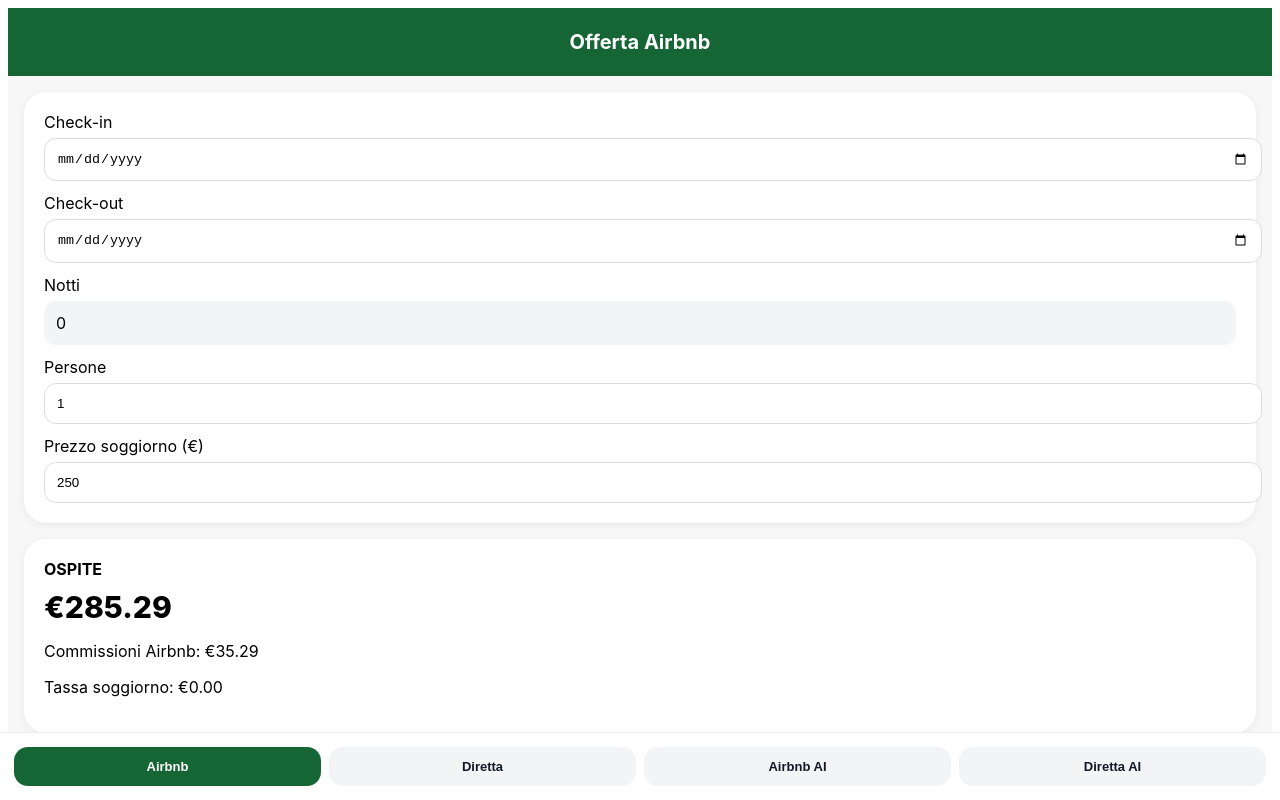
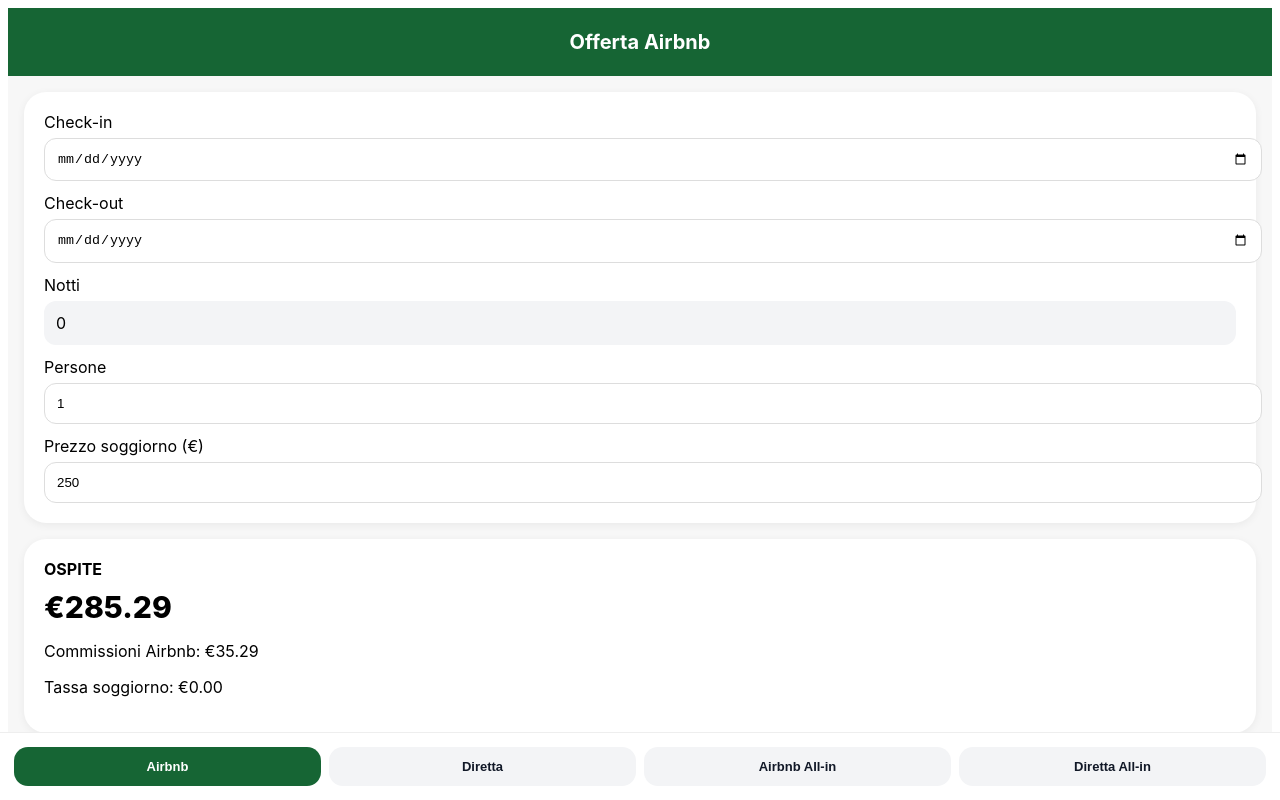
Before and after one commit to danix87sp/calcolatore-romolhouse, a React (Vite) app: page / in a window 1280 px wide. Shown: the top 800 px of the page. Built offline with nearby package versions, Linux system fonts and the light colour scheme.

Commit message:
Update App.jsx

```diff
--- a/App.jsx
+++ b/App.jsx
@@ -328,7 +328,7 @@
     tab === "airbnb_ai"
   )}
 >
-          Airbnb AI
+  Airbnb All-in
 </button>
 
 <button
@@ -339,7 +339,7 @@
     tab === "direct_ai"
   )}
 >
-          Diretta AI
+  Diretta All-in
 </button>
       </div>
     </div>
```
Lines whose indentation alone changed are shown as unchanged.
